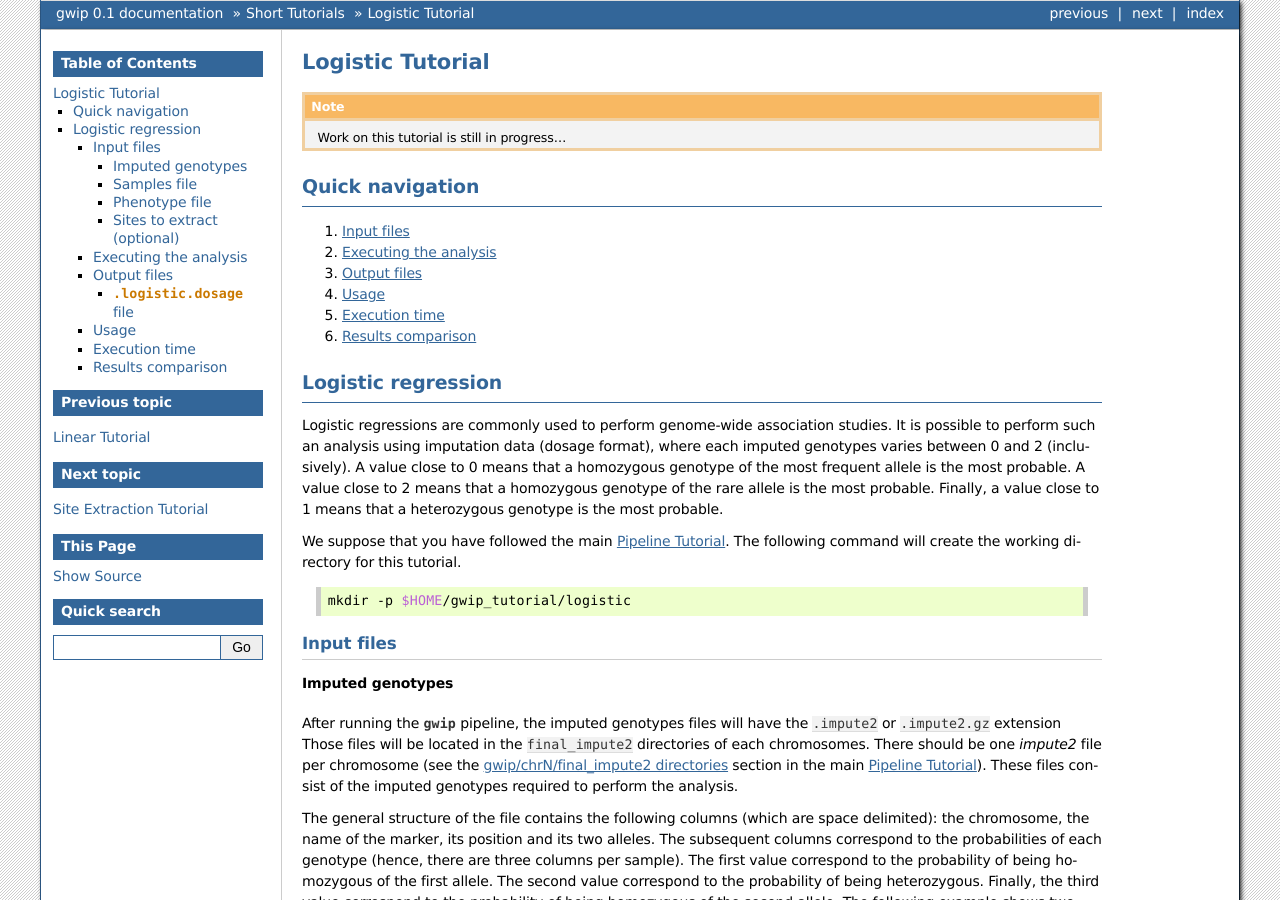
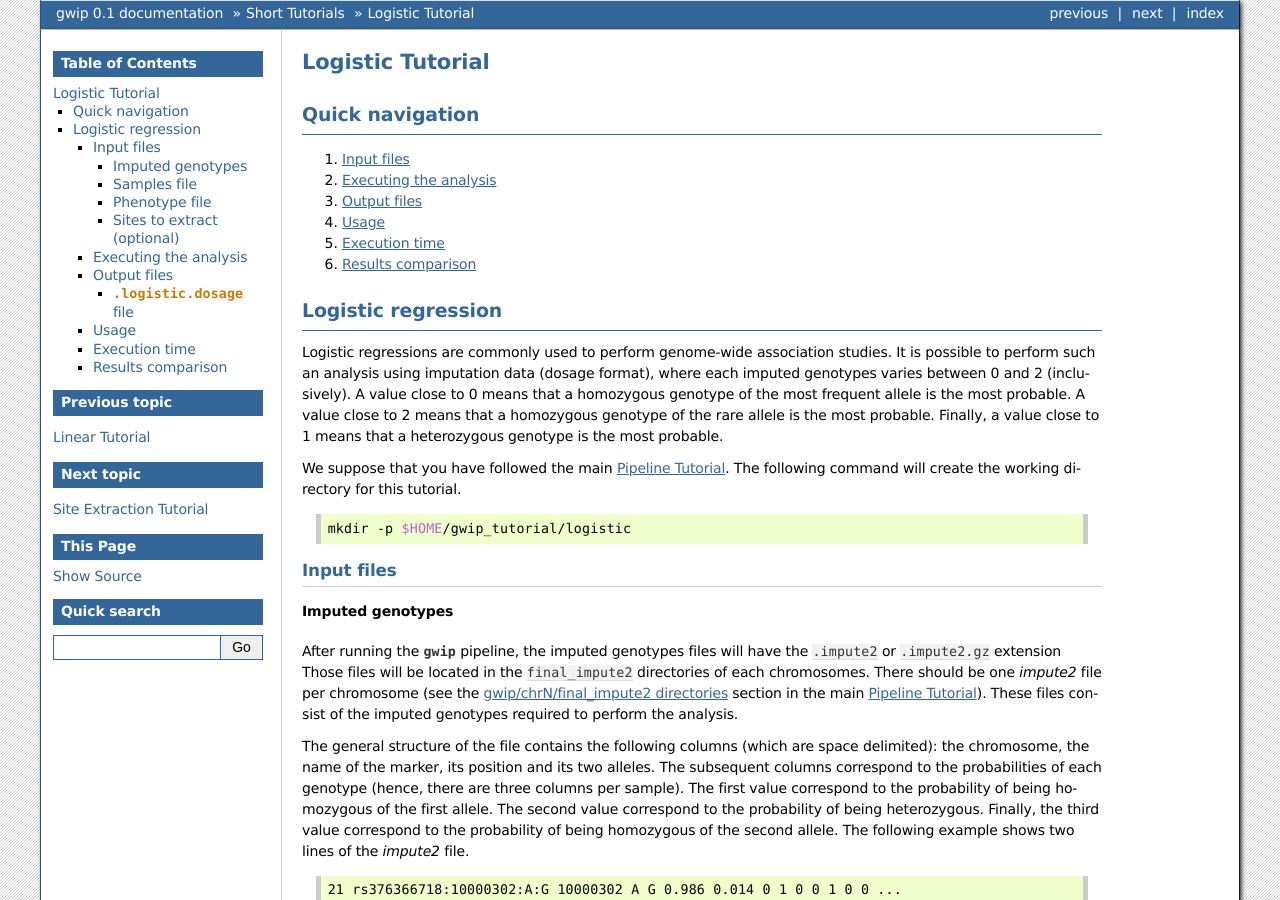
Before and after one commit to pgxcentre/genipe, a Sphinx documentation site: the page built from docs/tutorials/tutorial_logistic.rst, in a window 1280 px wide and 900 px high. Built offline with Sphinx 7.4.7, drawn with Linux system fonts in a browser that asks for light colours.

Commit message:
Removed the work in progress note for logistic tutorial

```diff
--- a/docs/tutorials/tutorial_logistic.rst
+++ b/docs/tutorials/tutorial_logistic.rst
@@ -1,9 +1,5 @@
 Logistic Tutorial
 ==================
-
-.. note::
-
-   Work on this tutorial is still in progress...
 
 
 Quick navigation
```
